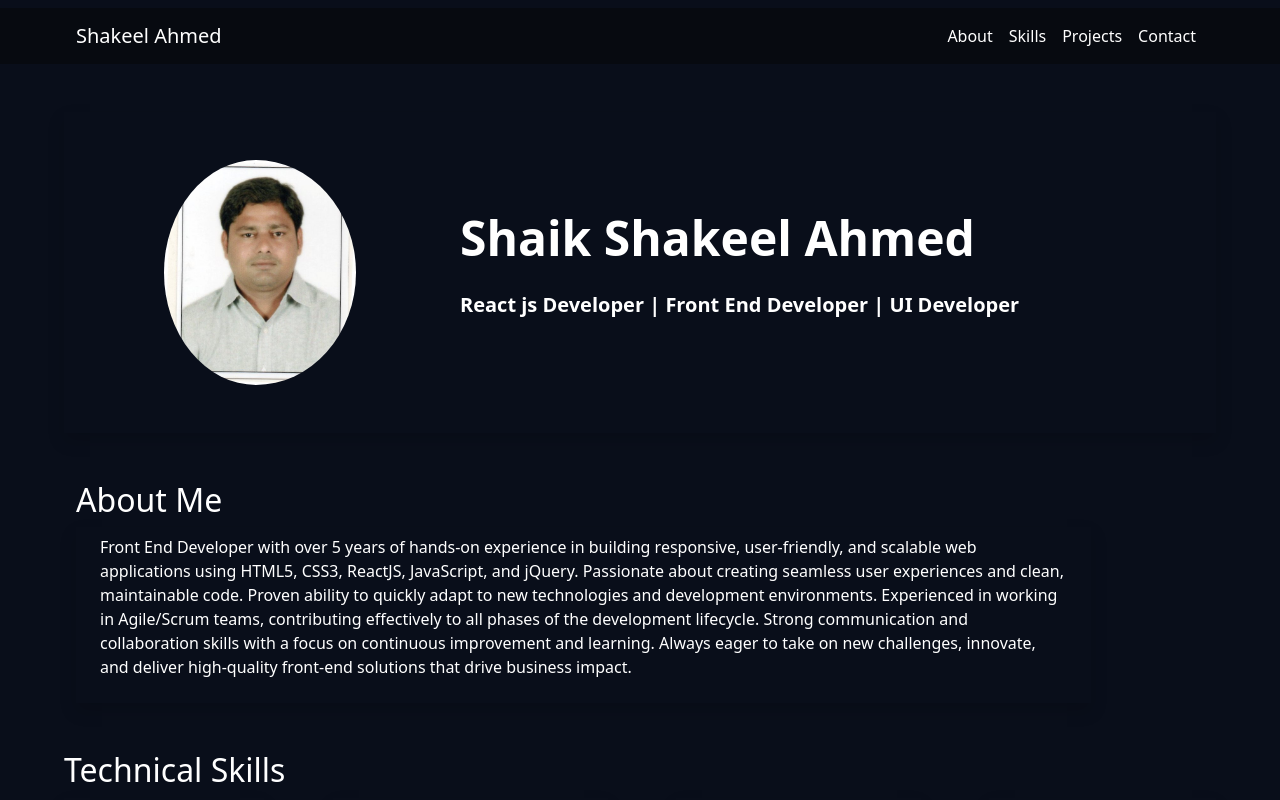
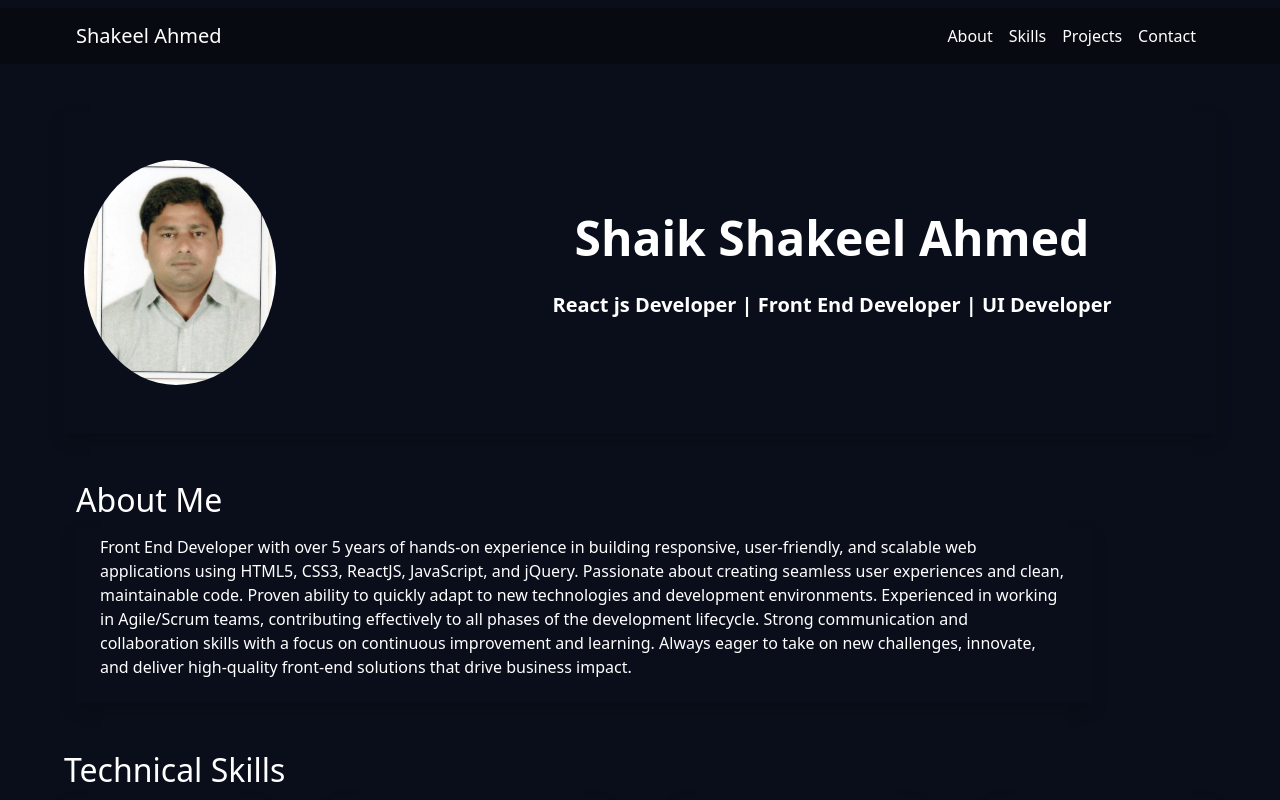
Before and after one commit to shklhmdshaik/portfolio, a React (Create React App) app: page / in a window 1280 px wide. Shown: the top 800 px of the page. Built offline with nearby package versions, Linux system fonts and the light colour scheme.

Commit message:
header and footer alignments

```diff
--- a/src/App.js
+++ b/src/App.js
@@ -11,15 +11,15 @@ import Footer from './components/Footer';
 
 function App() {
   return (
-       <>
-       <PortfolioNavbar />
+    <div>
+      <PortfolioNavbar />
       <Hero />
       <About />
       <Skills />
       <Projects />
       <Contact />
       <Footer />
-    </>
+    </div>
   );
 }
 
--- a/src/components/Hero.js
+++ b/src/components/Hero.js
@@ -4,11 +4,11 @@ function Hero() {
   return (
     <section id="home" className="container text-white py-5 my-5 shadow mx-auto max-w-90">
       <div className='row align-items-center'>
-        <div className='col-md-4 text-center'>
+        <div className='col-md-4 text-sm-center text-lg-start'>
         <img src={shakeel} alt="Shakeel" className='img-fluid rounded-circle rotate-hover ps-2 text-center text-lg-start' style={{maxWidth: "200px", height:"auto"}}/>
       </div>
 
-      <div className='col-md-8 text-center text-lg-start'>
+      <div className='col-md-8 text-center text-lg-center'>
         <h1 className="display-5 pt5-5 pb-3 fw-bold">Shaik Shakeel Ahmed</h1>
         <p className="lead fw-semibold">React js Developer | Front End Developer | UI Developer</p>
       </div>
```
Also changed, not shown: src/components/Navbar.js (line endings or trailing spaces).
